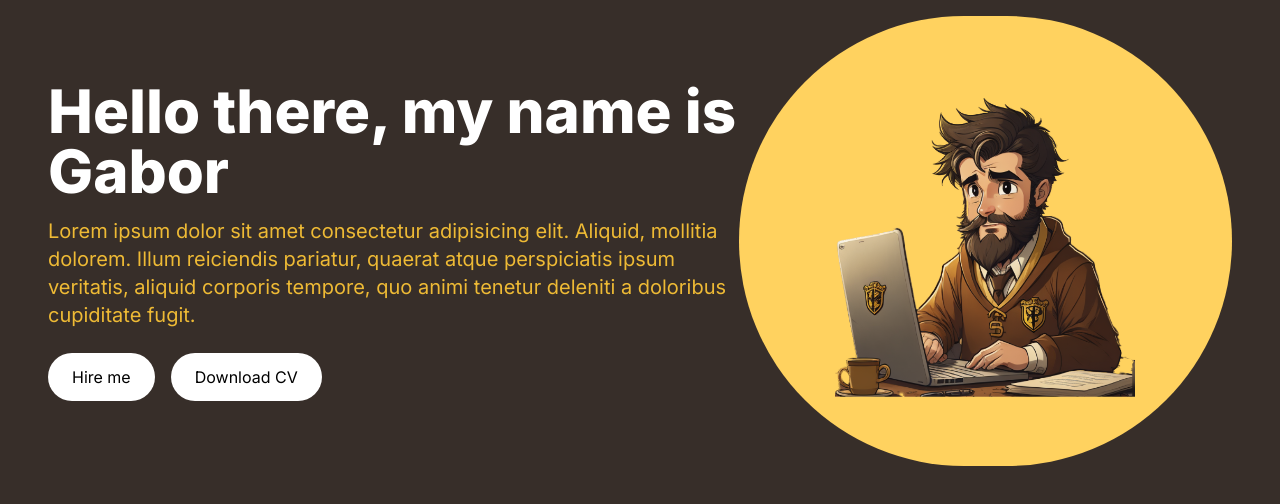
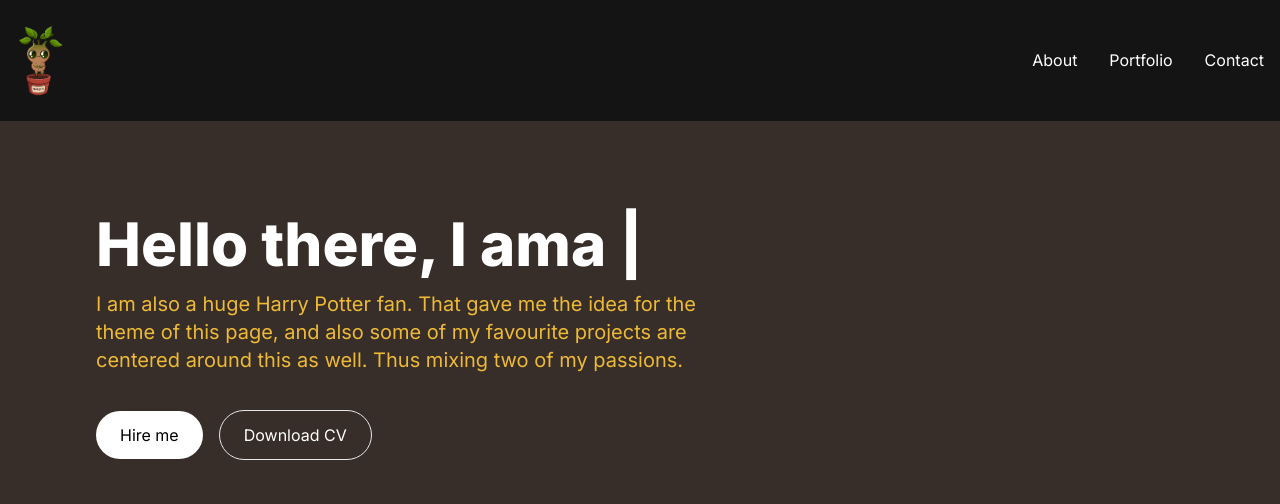
Before and after one commit to kikiou1991/portfolio-website, a Next.js app in the folder portfolio-website/: page / in a window 1280 px wide. Shown: the top 504 px of the page. Built offline with nearby package versions, Linux system fonts and the light colour scheme.

Commit message:
nav-bar and logo
added some dynamic typing and created the nav bar for normal web pages...will be adding a nav-bar for mobile screens next

```diff
--- a/portfolio-website/package.json
+++ b/portfolio-website/package.json
@@ -16,6 +16,7 @@
     "postcss": "8.4.29",
     "react": "18.2.0",
     "react-dom": "18.2.0",
+    "react-type-animation": "^3.1.0",
     "tailwindcss": "3.3.3"
   }
 }
--- a/portfolio-website/src/app/page.js
+++ b/portfolio-website/src/app/page.js
@@ -1,9 +1,14 @@
-import HeroSection from "@/components/HeroSection"
+import HeroSection from "@/components/HeroSection";
+import Navbar from "@/components/Navbar";
 
 export default function Home() {
   return (
     <main className="flex min-h-screen flex-col bg-[#372E29] container mx-auto px-12 py-4">
-      <HeroSection />
+      <Navbar />
+      <div class='container mt-20 mx-auto px-12 py-4'>
+        <HeroSection />
+      </div>
+
     </main>
 
   )
--- a/portfolio-website/src/components/HeroSection.jsx
+++ b/portfolio-website/src/components/HeroSection.jsx
@@ -1,22 +1,43 @@
+"use client"
 import React from 'react'
+
 import Image from 'next/image'
+import { TypeAnimation } from 'react-type-animation';
+
 
 const HeroSection = () => {
   return (
     <section>
-        <div className='grid grid-cols-1 lg:grid-cols-12'>
-            <div className='col-span-7 place-self-center' >
-                <h1 className="text-white mb-4 text-4xl lg:text-6xl font-extrabold">Hello there, my name is Gabor</h1>
-                <p className='text-[#EEBA35] text-lg mb-6 lg:text-xl'>
-                    Lorem ipsum dolor sit amet consectetur adipisicing elit. Aliquid, mollitia dolorem. Illum reiciendis pariatur, quaerat atque perspiciatis ipsum veritatis, aliquid corporis tempore, quo animi tenetur deleniti a doloribus cupiditate fugit.
+        <div className='grid grid-cols-1 sm:grid-cols-12'>
+            <div className='col-span-7 place-self-center text-center sm:text-left' >
+                <h1 className="text-white mb-4 text-4xl sm:text-5xl lg:text-6xl font-extrabold">
+                    Hello there, I am
+                <TypeAnimation
+                    sequence={[
+                        // Same substring at the start will only be typed out once, initially
+                        ' Gabor',
+                        2000, // wait 1s before replacing "Mice" with "Hamsters"
+                        'a web-dev',
+                        2000,
+
+                    ]}
+                    wrapper="span"
+                    speed={50}
+                    style={{ fontSize: '1em', display: 'inline-block' }}
+                    repeat={Infinity}
+                    />
+
+                </h1>
+                <p className='text-[#EEBA35] text-base sm:text-lg mb-6 lg:text-xl'>
+                    I am also a huge Harry Potter fan. That gave me the idea for the theme of this page, and also some of my favourite projects are centered around this as well. Thus mixing two of my passions.
                 </p>
                 <div>
-                    <button className='px-6 py-3 rounded-full mr-4 bg-white hover:bg-slate-200 text-black'>Hire me</button>
-                    <button className='px-6 py-3 rounded-full mr-4  bg-white hover:bg-slate-200 text-black'>Download CV</button>
+                    <button className='px-6 py-3 w-full sm:w-fit rounded-full mr-4 bg-white hover:bg-slate-200 text-black'>Hire me</button>
+                    <button className='px-6 py-3 w-full sm:w-fit rounded-full mr-4  bg-trasnparent hover:bg-slate-200 text-white border hover:text-black mt-3'>Download CV</button>
                 </div>
             </div>
-            <div className='col-span-5  mt-4 lg:mt-0'>
-                <div className='rounded-full bg-[#FFD25F] w- [250px] h-[250px]lg:w-[450px] h-[450px] relative'>
+            <div className='col-span-5 mt-4 lg:mt-0'>
+                <div className='rounded-full bg-[#FFD25F] w- [250px] h-[250px]lg:w-[450px] h-[450px] relative place-self-center '>
                 <Image
                     src="/images/wizard.png"
                     alt="Gabor the Wizard"
--- /dev/null
+++ b/portfolio-website/src/components/Navbar.jsx
@@ -0,0 +1,58 @@
+import React from 'react';
+import Link from 'next/link';
+import NavLink from './Navlink';
+
+const navLinks = [
+    {
+        title: "About",
+        path: "#about"
+    },
+    {
+        title: "Portfolio",
+        path: "#portfolio"
+    },
+    {
+        title: "Contact",
+        path: "#contact"
+    }
+]
+
+const Navbar = () => {
+  return (
+    <nav className='fixed top-0 left-0 right-0 z-10 bg-[#121212] bg-opacity-90'>
+      <div className='flex items-center justify-between mx-2 p-4 md:mx-auto px-4'>
+        <div className='flex items-center'>
+          <img
+            src='/images/logo.png'
+            alt="Gabor the Wizard"
+            width={50}
+            height={50}
+          />
+        </div>
+        <div className='ml-auto'>
+          <div className='md:hidden'>
+            <button
+              className='block text-white hover:text-white focus:text-white'
+              // Add functionality to open a mobile menu here
+            >
+              Menu
+            </button>
+          </div>
+          <div className='hidden md:flex items-center'>
+            <ul className='flex space-x-4 md:p-0 md:flex-row md:space-x-8 mt-0'>
+              {
+                navLinks.map((link,index) => (
+                    <li key={index}>
+                        <NavLink href={link.path} title={link.title} />
+                    </li>
+                ))}
+
+            </ul>
+          </div>
+        </div>
+      </div>
+    </nav>
+  );
+}
+
+export default Navbar;
--- /dev/null
+++ b/portfolio-website/src/components/Navlink.jsx
@@ -0,0 +1,11 @@
+import Link from "next/link"
+const NavLink = ({href, title}) => {
+    return (
+        <Link
+            href={href}
+            className='text-white hover:text-white'>
+            {title}
+        </Link>
+    )
+}
+export default NavLink
```
Also changed, not shown: portfolio-website/public/images/logo.png (added), 1 other file (tests, documents, lock files or other folders).
